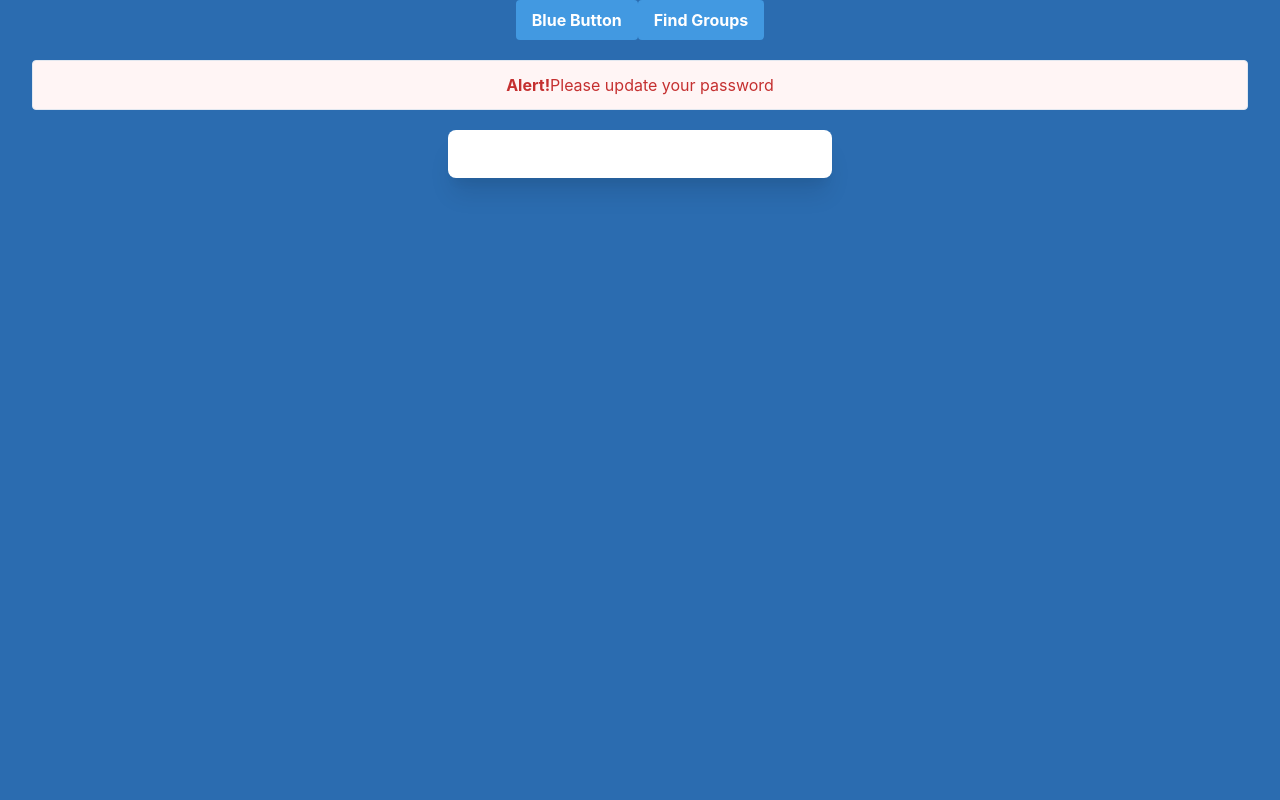
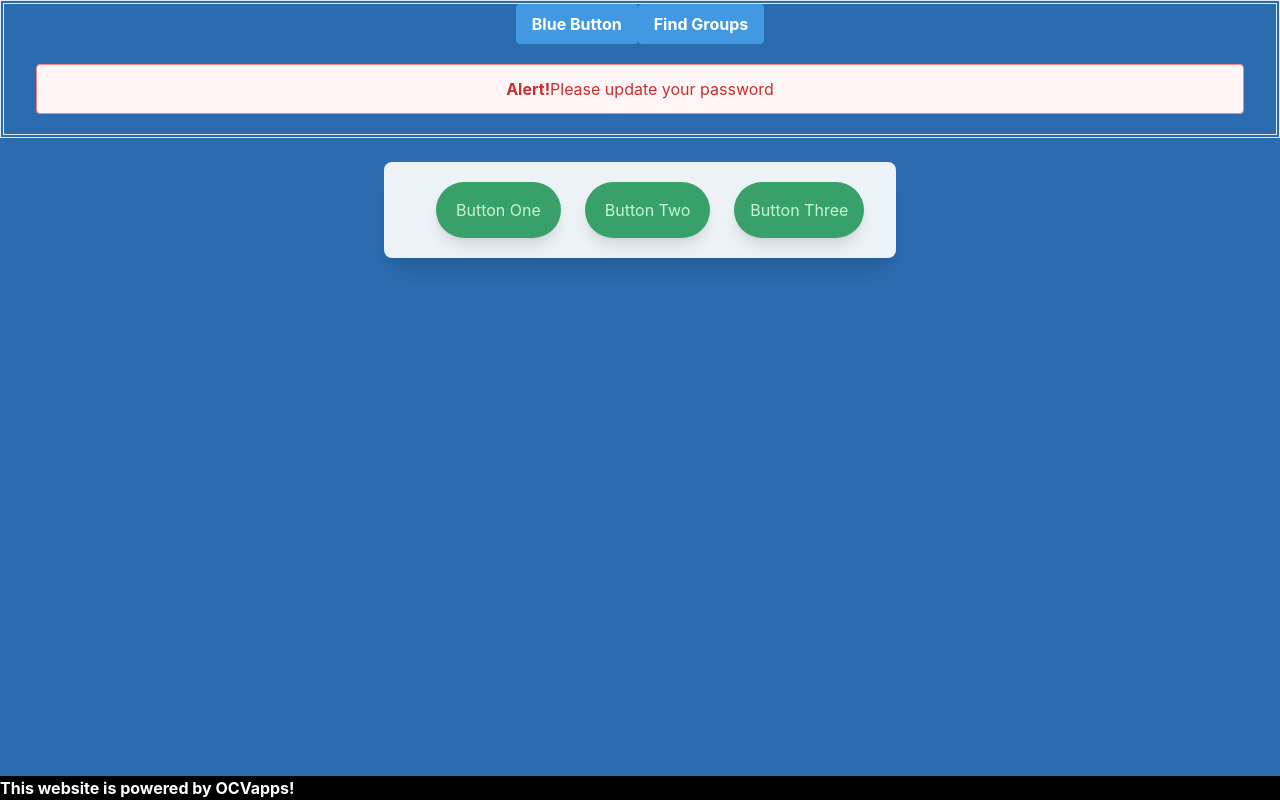
Before and after one commit to jvitolaocv/tailwindcss-test, a React (Create React App) app: page / in a window 1280 px wide. Built offline with nearby package versions, Linux system fonts and the light colour scheme; the HTML template or start-up script is replaced by a standard one.

Commit message:
Created additional buttons and bottom bar/color&font implementation

```diff
--- a/src/App.js
+++ b/src/App.js
@@ -4,19 +4,30 @@ import './App.css';
 export default function App() {
 	return (
 		<div className="App">
-			<div class="container">
-				<button class="bg-blue-500 hover:bg-blue-400 text-white font-bold py-2 px-4 rounded">
+			<div className="border-double border-4 container">
+				<button className="bg-blue-500 hover:bg-blue-400 text-white font-bold py-2 px-4 rounded">
 					Blue Button
 				</button>
-				<button class="btn btn-blue">Find Groups</button>
-				<div class="bg-red-100 border bordder-red-400 text-red-700 px-4 py-3 rounded relative my-5"role="alert">
-					<strong class="font-bold">Alert!</strong>
-					<span class="block sm:inline">Please update your password</span>
+				<button className="btn btn-blue">Find Groups</button>
+				<div className="bg-red-100 border border-red-400 text-red-700 px-4 py-3 rounded relative my-5"role="alert">
+					<strong className="font-bold">Alert!</strong>
+					<span className="block sm:inline">Please update your password</span>
 				</div>
 			</div>
-			<div class="max-w-sm mx-auto flex p-6 bg-white rounded-lg shadow-xl">
-				<div class="flex-shrink-0"></div>
+			<div className="my-6 max-w-lg mx-auto flex p-5 bg-gray-200 rounded-lg shadow-xl space-x-6">
+				<button className="ml-8 bg-green-600 rounded-full px-5 py-4 shadow-lg text-green-200 hover:bg-green-500">
+          Button One
+        </button>
+        <button className="self-center bg-green-600 rounded-full px-5 py-4 shadow-lg text-green-200 hover:bg-green-500">
+          Button Two
+        </button>
+        <button className="bg-green-600 rounded-full px-4 py-4 shadow-lg text-green-200 hover:bg-green-500">
+          Button Three
+        </button>
 			</div>
-		</div>
+        <div className="absolute inset-x-0 bottom-0 h-7 bg-black text-white text-left">
+          <strong className="font-bold">This website is powered by OCVapps!</strong>
+        </div>
+      </div>
 	);
 };
```
